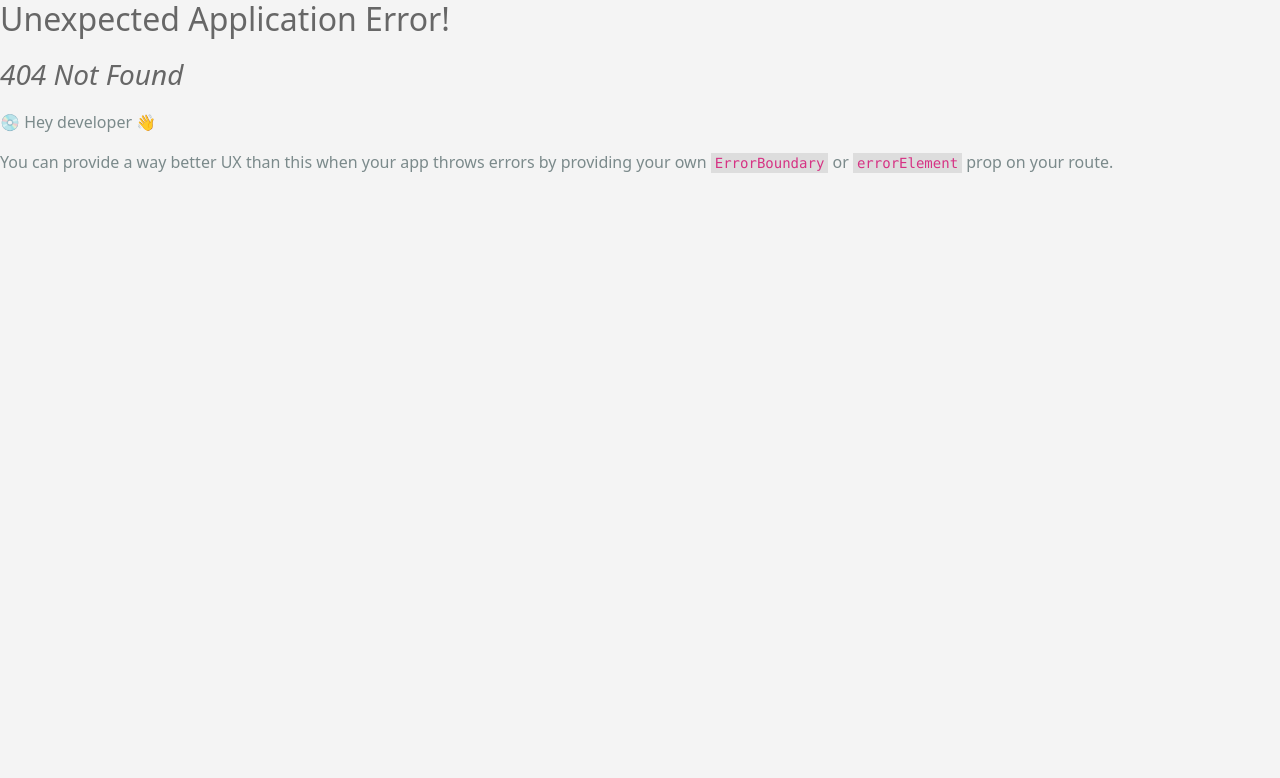
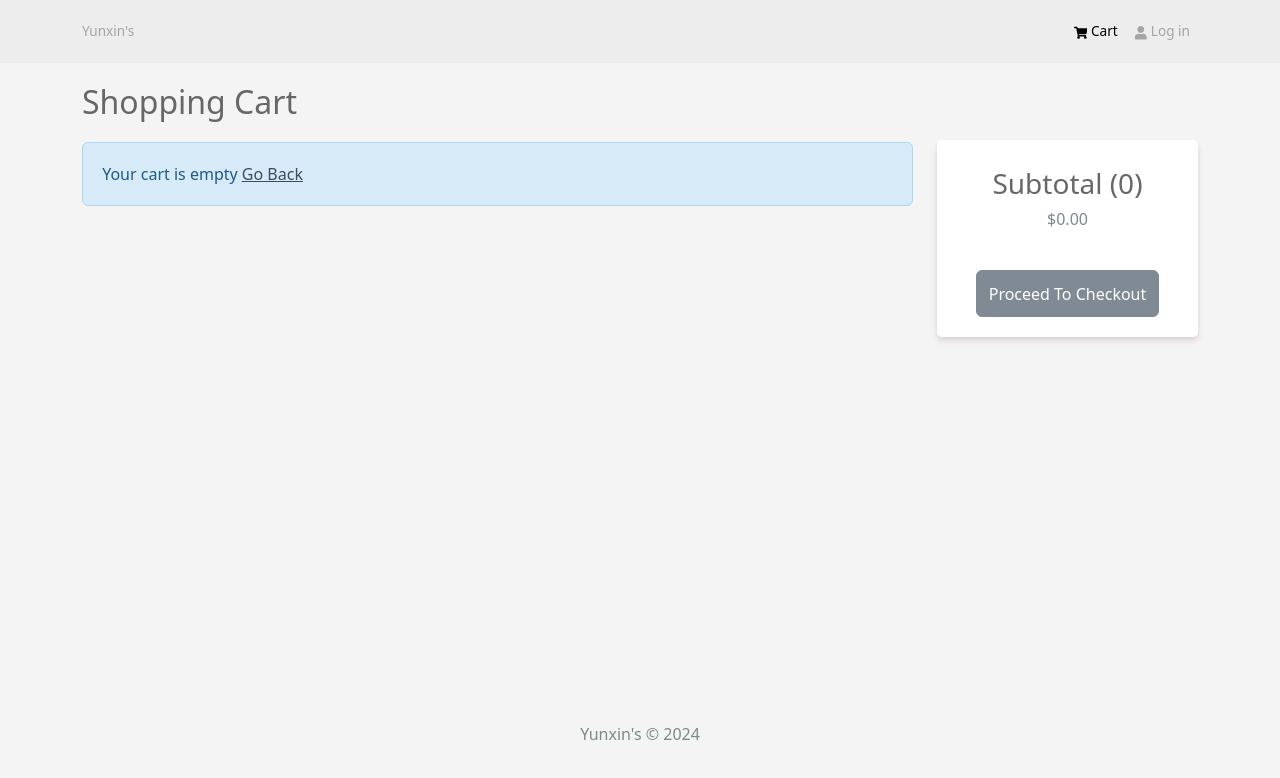
Before and after one commit to Yunxin119/shopping-app, a React (Create React App) app in the folder client/: page /cart in a window 1280 px wide. Before the commit this address had no page. Shown: the top 778 px of the page. Built offline with nearby package versions, Linux system fonts and the light colour scheme.

Commit message:
Cart page with addToCard and removeFromCart feature

```diff
--- a/client/src/assets/index.css
+++ b/client/src/assets/index.css
@@ -88,7 +88,7 @@ h1,h2,h3,h4,h5,h6 {
 }
 
 #quantity-select {
-  width: 70px; /* Adjust the width as needed */
+  width: 70px;
 }
 
 .rating span {
@@ -140,3 +140,32 @@ table th {
   bottom: 0;
   background: rgba(0, 0, 0, 0.5);
 }
+
+.cart-txt {
+  color: #777777;
+}
+
+.cart-selector {
+  padding: 10px;
+  margin-right: 10px;
+  /* width: 70px; */
+}
+
+.cart-delete {
+  margin-top: 0.2rem;
+  padding: 5px;
+  margin-left: 5px; /* Adjust margin to reduce space between selector and delete button */
+}
+
+.cart-price {
+  margin-top: 0.1rem;
+}
+
+#cart-card {
+  margin-top: 77px;
+  text-align: center;
+}
+
+.item-col {
+  margin-top: 10px;
+}
--- a/client/src/components/Header.jsx
+++ b/client/src/components/Header.jsx
@@ -1,8 +1,12 @@
-import { Navbar, Nav, Container } from 'react-bootstrap';
+import { Badge, Navbar, Nav, Container } from 'react-bootstrap';
 import { FaShoppingCart, FaUser } from 'react-icons/fa';
+import { useSelector } from 'react-redux';
 import { LinkContainer } from 'react-router-bootstrap';
 
 const Header = () => {
+    const state = useSelector((state) => state);
+    const { cartItems } = state.cart;
+
 return (
     <header>
     <Navbar className='custom-nav' expand='lg' collapseOnSelect>
@@ -17,6 +21,11 @@ return (
                     <LinkContainer to='/cart'>
                         <Nav.Link className='custom-nav-txt'>
                             <FaShoppingCart /> Cart
+                            {cartItems.length > 0 &&
+                                <Badge pill bg='danger' style={{marginLeft:'3px'}}>
+                                    {cartItems.reduce((acc, curr) => acc + curr.qty, 0)}
+                                </Badge>
+                            }
                         </Nav.Link>
                     </LinkContainer>
                     <LinkContainer to='/login'>
--- a/client/src/index.js
+++ b/client/src/index.js
@@ -15,6 +15,7 @@ import App from './App';
 import reportWebVitals from './reportWebVitals';
 import Home from './screens/Home';
 import ProductDetail from './screens/ProductDetail';
+import Cart from './screens/Cart';
 
 
 const router = createBrowserRouter(
@@ -22,6 +23,7 @@ const router = createBrowserRouter(
     <Route path='/' element={<App />}>
       <Route index={true} path='/' element={<Home />} />
       <Route index={true} path='/product/:id' element={<ProductDetail />} />
+      <Route index={true} path='/cart' element={<Cart />} />
     </Route>
   )
 )
--- a/client/src/screens/Cart.jsx
+++ b/client/src/screens/Cart.jsx
@@ -1,11 +1,112 @@
 import React from 'react'
+import { useDispatch, useSelector } from 'react-redux'
+import { useNavigate, Link } from 'react-router-dom'
+import { addToCart, removeFromCart } from '../slices/cartSlice';
+import { FaTrash } from 'react-icons/fa';
+import Message from '../components/Message';
+import {
+  Row,
+  Col,
+  ListGroup,
+  Image,
+  Form,
+  Button,
+  Card,
+} from 'react-bootstrap';
+
 
 const Cart = () => {
+  const navigate = useNavigate();
+  const dispatch = useDispatch();
+  const cart = useSelector((state) => state.cart);
+  const { cartItems } = cart;
+
+  const addToCartHandler = async (product, qty) => {
+    dispatch(addToCart({...product, qty}));
+  }
+
+  const removeFromCartHandler = async (product) => {
+    dispatch(removeFromCart(product));
+  }
+
   return (
-    <div>
-
-    </div>
-  )
+    <Row>
+      <Col md={9}>
+        <h2 className='txt-head' style={{ marginBottom: '20px', marginTop: '20px' }}>Shopping Cart</h2>
+        {cartItems.length === 0 ? (
+          <Message>
+            Your cart is empty <Link to='/'>Go Back</Link>
+          </Message>
+        ) : (
+          <ListGroup variant='flush'>
+            {cartItems.map((item) => (
+              <ListGroup.Item key={item._id}>
+                <Row>
+                  <Col md={2}>
+                    <Image src={item.image} alt={item.name} fluid rounded />
+                  </Col>
+                  <Col md={5} className='item-col'>
+                    <Link to={`/product/${item._id}`} className='custom-link cart-txt'>{item.name}</Link>
+                  </Col>
+                  <Col md={2} id='cart-price' className='item-col'>${item.price}</Col>
+                  <Col md={2}>
+                    <Form.Control
+                      as='select'
+                      value={item.qty}
+                      onChange={(e) =>
+                        addToCartHandler(item, Number(e.target.value))
+                      }
+                      className='cart-selector'
+                    >
+                      {[...Array(item.countInStock).keys()].map((x) => (
+                        <option key={x + 1} value={x + 1}>
+                          {x + 1}
+                        </option>
+                      ))}
+                    </Form.Control>
+                  </Col>
+                  <Col md={1}>
+                    <Button
+                      type='button'
+                      className='cart-delete'
+                      variant='light'
+                      onClick={() => removeFromCartHandler(item._id)}
+                    >
+                      <FaTrash />
+                    </Button>
+                  </Col>
+                </Row>
+              </ListGroup.Item>
+            ))}
+          </ListGroup>
+        )}
+      </Col>
+      <Col md={3}>
+        <Card id='cart-card'>
+          <ListGroup variant='flush'>
+            <ListGroup.Item>
+              <h3 className='txt-head'>
+                Subtotal ({cartItems.reduce((acc, item) => acc + item.qty, 0)})
+              </h3>
+              $
+              {cartItems
+                .reduce((acc, item) => acc + item.qty * item.price, 0)
+                .toFixed(2)}
+            </ListGroup.Item>
+            <ListGroup.Item>
+              <Button
+                type='button'
+                className='btn-block'
+                disabled={cartItems.length === 0}
+              >
+                Proceed To Checkout
+              </Button>
+            </ListGroup.Item>
+          </ListGroup>
+        </Card>
+      </Col>
+    </Row>
+  );
 }
 
 export default Cart
--- a/client/src/slices/cartSlice.js
+++ b/client/src/slices/cartSlice.js
@@ -16,10 +16,17 @@ export const cartSlice = createSlice({
                 state.cartItems = [...state.cartItems, item]
             }
         return updateCart(state);
+        },
+        removeFromCart: (state, action) => {
+            const item = action.payload;
+            state.cartItems = state.cartItems.filter((i) => i._id !== item)
+
+            return updateCart(state);
         }
+
     }
 })
 
-export const { addToCart } = cartSlice.actions;
+export const { addToCart, removeFromCart } = cartSlice.actions;
 
 export default cartSlice.reducer
--- a/client/src/store.js
+++ b/client/src/store.js
@@ -1,9 +1,11 @@
 import { configureStore } from "@reduxjs/toolkit";
 import { apiSlice } from "./slices/apiSlice";
+import cartSliceReducer from "./slices/cartSlice";
 
 const store = configureStore({
     reducer: {
         [apiSlice.reducerPath]: apiSlice.reducer,
+        cart: cartSliceReducer,
     },
     middleware: (getDefaultMiddleware) => getDefaultMiddleware().concat(apiSlice.middleware),
     devTools: true
```
